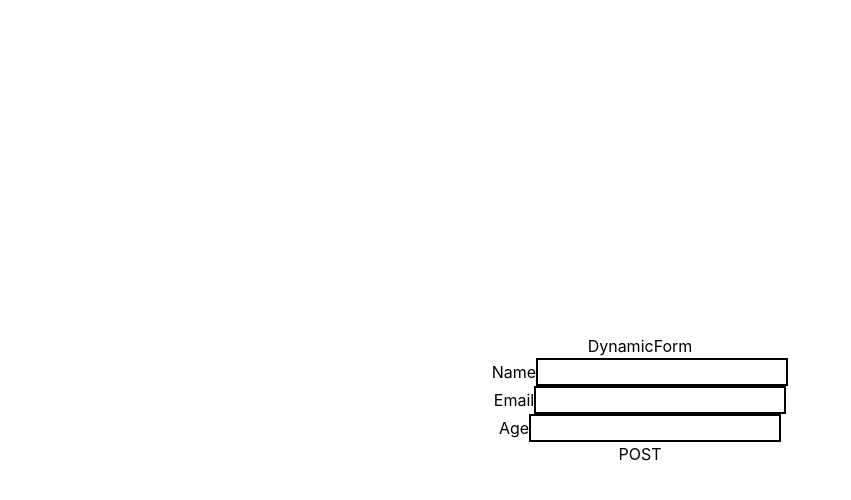
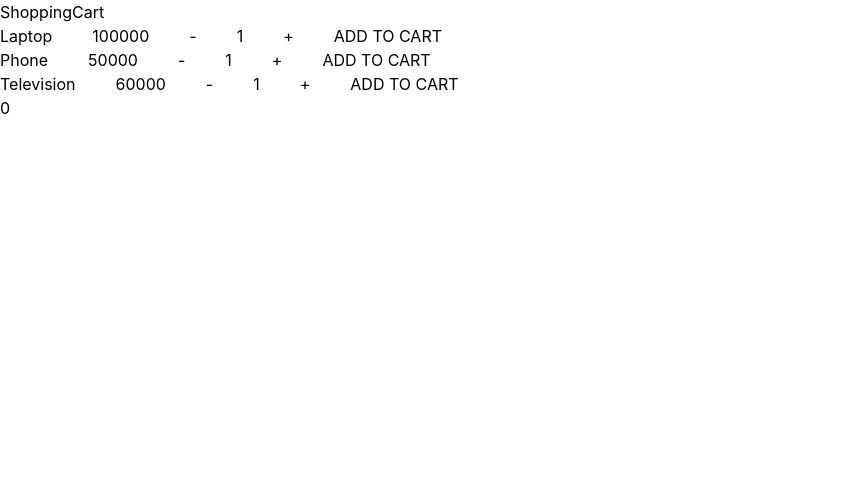
Before and after one commit to AjinkyaAshok/react-vite-machine-coding, a React (Vite) app: page / in a window 1280 px wide. Shown: the top 500 px of the page, without its empty margins (0-851 px from the left). Built offline with nearby package versions, Linux system fonts and the light colour scheme.

Commit message:
feat: Update App to include ShoppingCart and comment out DynamicForm; refactor ShoppingCart component for improved functionality and UI

```diff
--- a/src/App.jsx
+++ b/src/App.jsx
@@ -57,8 +57,8 @@ export default function App() {
       {/* <TransferList /> */}
       {/* <DataTable/> */}
       {/* <InfiniteScroll /> */}
-      {/* <ShoppingCart/> */}
-      <DynamicForm />
+      <ShoppingCart/>
+      {/* <DynamicForm /> */}
     </div>
   );
 }
--- a/src/components/ShoppingCart.jsx
+++ b/src/components/ShoppingCart.jsx
@@ -1,147 +1,66 @@
-// import React, { useState } from "react";
-
-// export default function ShoppingCart() {
-//   const [cart, setCart] = useState([]);
-//   const data = [
-//     { id: 1, name: "Laptop", price: 50000, quantity: 1 },
-//     { id: 2, name: "Phone", price: 25000, quantity: 1 },
-//     { id: 3, name: "Headphones", price: 5000, quantity: 1 },
-//   ];
-
-//   const handleClick = (item) => {
-//     const existingItem = cart.find((product) => product.id === item.id);
-
-//     if (existingItem) {
-//       setCart(
-//         cart.map((product) =>
-//           product.id === item.id
-//             ? { ...product, quantity: product.quantity + 1 }
-//             : product,
-//         ),
-//       );
-//     } else {
-//       setCart([...cart, item]);
-//     }
-//   };
-
-//   const handleIncrease = (id) => {
-//     setCart(
-//       cart.map((item) =>
-//         item.id === id ? { ...item, quantity: item.quantity + 1 } : item,
-//       ),
-//     );
-//   };
-//   const handleDecrease = (id) => {
-//     setCart(
-//       cart
-//         .map((item) =>
-//           item.id === id ? { ...item, quantity: item.quantity - 1 } : item,
-//         )
-//         .filter((item) => item.quantity > 0),
-//     );
-//   };
-//   const handleRemove = (item) => {
-//     setCart(cart.filter((i) => i.id !== item.id));
-//   };
-
-//   return (
-//     <div className="flex flex-col items-center justify-center h-screen">
-//       ShoppingCart
-//       {data.map((item) => (
-//         <div key={item.id} className="flex h-10 gap-2 ">
-//           <h1>{item.name}</h1>
-//           <h1>{item.price}</h1>
-//           <h1>{item.quantity}</h1>
-//           <button onClick={() => handleClick(item)}>ADD TO CART</button>
-//         </div>
-//       ))}
-//       {cart.map((item) => (
-//         <div key={item.id}>
-//           <h1>{item.name}</h1>
-//           <h1>{item.price}</h1>
-//           <button onClick={() => handleDecrease(item.id)}>[-]</button>
-//           <h1>{item.quantity}</h1>
-//           <button onClick={() => handleRemove(item)}>Remove</button>
-//           <button onClick={() => handleIncrease(item.id)}>[+]</button>
-//         </div>
-//       ))}
-//       total: {cart.reduce((acc, item) => acc + item.price * item.quantity, 0)}
-//     </div>
-//   );
-// }
+//
 import React, { useState } from "react";
 
 export default function ShoppingCart() {
   const [cart, setCart] = useState([]);
-  const data = [
-    { id: 1, name: "Laptop", price: 50000, quantity: 1 },
-    { id: 2, name: "Phone", price: 25000, quantity: 1 },
-    { id: 3, name: "Headphones", price: 5000, quantity: 1 },
+  const list = [
+    { id: 1, product: "Laptop", price: 100000, quantity: 1 },
+    { id: 2, product: "Phone", price: 50000, quantity: 1 },
+    { id: 3, product: "Television", price: 60000, quantity: 1 },
   ];
 
-  const handleCart = (item) => {
-    const itemExist = cart.find((i) => i.id === item.id);
-
-    if (itemExist) {
+  const handleCart = (i) => {
+    const existingItem = cart.find((product) => product.id === i.id);
+    if (existingItem) {
       setCart(
-        cart.map((i) =>
-          i.id === item.id ? { ...i, quantity: i.quantity + 1 } : i,
+        cart.map((item) =>
+          item.id === i.id ? { ...item, quantity: item.quantity + 1 } : item,
         ),
       );
     } else {
-      setCart([...cart, item]);
+      setCart([...cart, i]);
     }
   };
 
-  const handleRemove = (id) => {
-    setCart(cart.filter((item) => item.id !== id));
-  };
-
-  const handleIncrease = (item) => {
+  const handleIncrease = (id) => {
     setCart(
-      cart.map((i) =>
-        i.id === item.id ? { ...i, quantity: i.quantity + 1 } : i,
+      cart.map((item) =>
+        item.id === id ? { ...item, quantity: item.quantity + 1 } : item,
       ),
     );
   };
-  const handleDecrease = (item) => {
+  const handleDecrease = (id) => {
     setCart(
-      cart.map((i) =>
-        i.id === item.id ? { ...i, quantity: i.quantity - 1 } : i,
-      ).filter((item) => item.quantity > 0),
+      cart
+        .map((item) =>
+          item.id === id ? { ...item, quantity: item.quantity - 1 } : item,
+        )
+        .filter((item) => item.quantity > 0),
     );
   };
+
   return (
-    <div className="flex flex-col h-screen items-center justify-center mx-auto">
+    <div>
       ShoppingCart
-      {data.map((item) => (
-        <div className="flex">
-          <h1>{item.name}</h1>
+      {list.map((item) => (
+        <div className="flex gap-10">
+          <h1>{item.product}</h1>
           <h1>{item.price}</h1>
-          <button
-            onClick={() => handleDecrease(item)}
-            className="bg-amber-100 p-2"
-          >
-            -
-          </button>{" "}
-          <button
-            onClick={() => handleIncrease(item)}
-            className="bg-amber-100 p-2"
-          >
-            +
-          </button>
+          <button onClick={() => handleDecrease(item.id)}>-</button>
+          <h1>{item.quantity}</h1>{" "}
+          <button onClick={() => handleIncrease(item.id)}>+</button>
           <button onClick={() => handleCart(item)}>ADD TO CART</button>
         </div>
       ))}
-      {cart.map((item) => (
-        <div>
-          <h1>{item.name}</h1>
-          <h1>{item.price}</h1>
-          <h1>{item.quantity}</h1>
-          <button onClick={() => handleRemove(item.id)}>REMOVE</button>
+      {cart.map((product) => (
+        <div className="flex gap-10">
+          <h1>{product.product}</h1>
+          <h1>{product.price}</h1>
+          <h1>{product.quantity}</h1>
+          {/* <button onClick={() => handleCart(item)}>ADD TO CART</button> */}
         </div>
       ))}
-      {cart.reduce((acc, item) => acc + item.price * item.quantity, 0)}
+      {cart.reduce((acc, item) => acc + item.quantity * item.price, 0)}
     </div>
   );
 }
```
